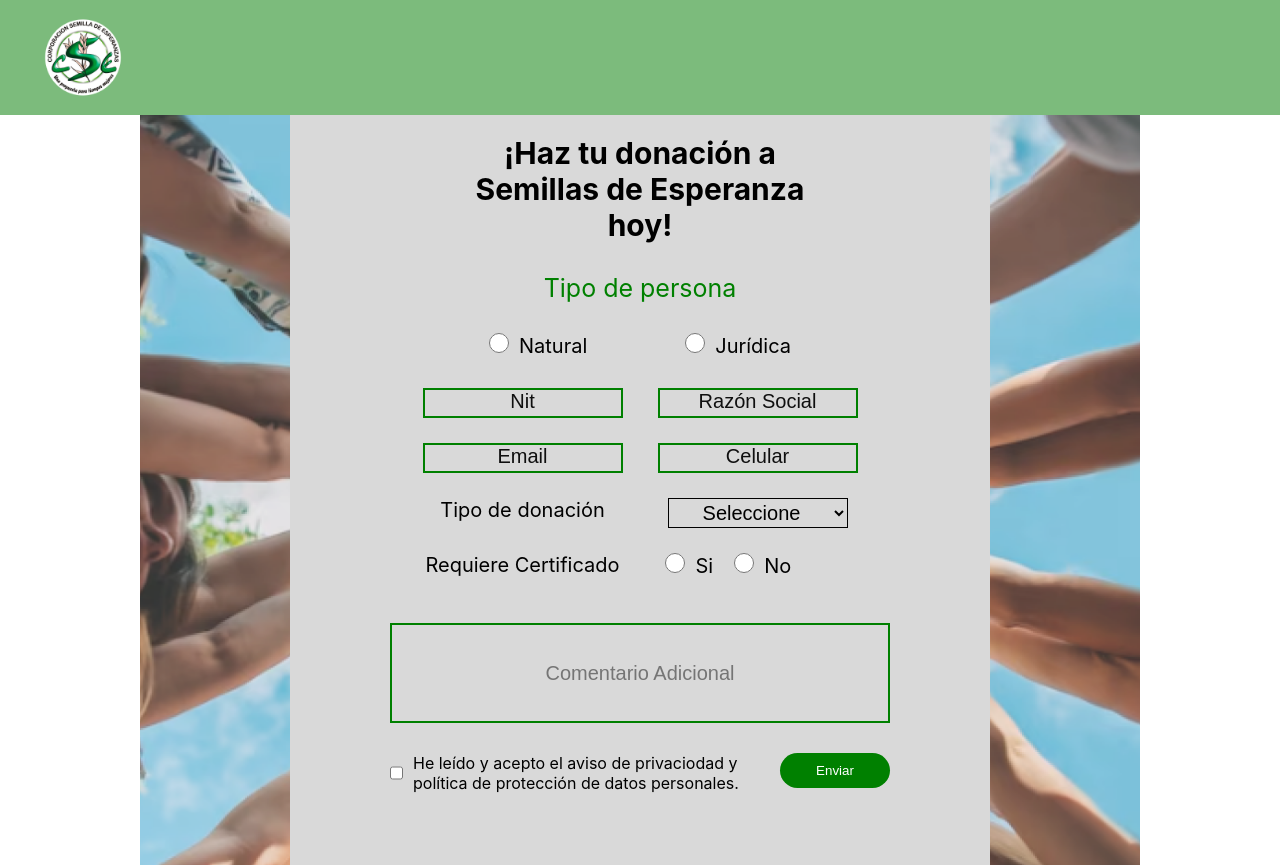
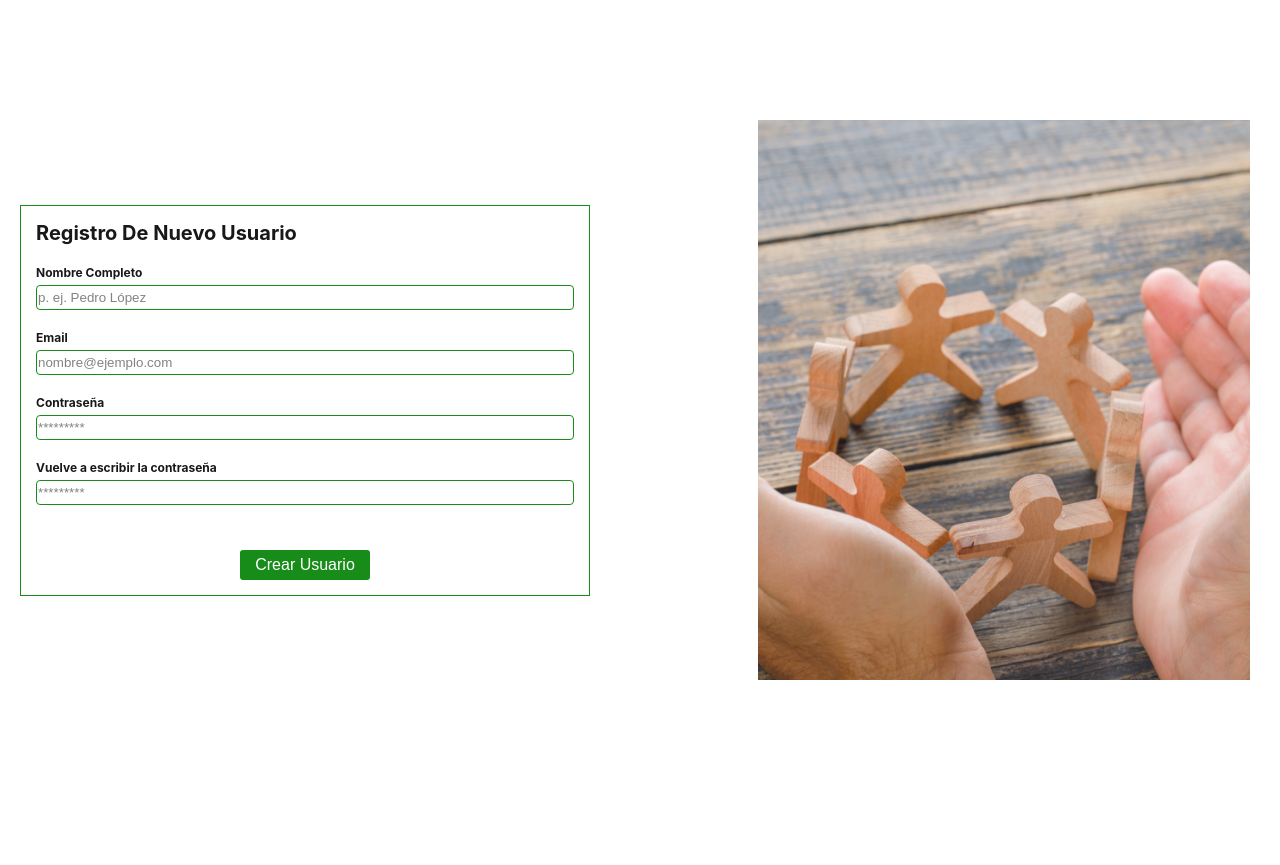
Before and after one commit to programateacademy/6-Corporaci-n-Semilla-de-Esperanzas-Front-end, a React (Create React App) app: page / in a window 1280 px wide. After the commit the page ends 800 px from the top, so only its background shows below. Built offline with nearby package versions, Linux system fonts and the light colour scheme.

Commit message:
formulario registro usuario terminado en celular

```diff
--- a/package.json
+++ b/package.json
@@ -8,6 +8,7 @@
     "@testing-library/user-event": "^13.5.0",
     "react": "^18.2.0",
     "react-dom": "^18.2.0",
+    "react-icon": "^1.0.0",
     "react-icons": "^4.7.1",
     "react-scripts": "5.0.1",
     "web-vitals": "^2.1.4"
--- a/src/App.css
+++ b/src/App.css
@@ -6,7 +6,7 @@
 
 @media (max-width: 900px) {
   .App{
-    background-image:url(./images/manos1.png);
+    /* background-image:url(./images/manos1.png); */
     background-repeat: no-repeat;
     background-size: cover;
     background-position: center center;
--- a/src/App.js
+++ b/src/App.js
@@ -3,6 +3,7 @@ import './App.css';
 import { Aside } from './components/Aside';
 import { Footer } from './components/Footer';
 import { Form } from './components/Form';
+import NewUser from './components/Form-new-user';
 import { Header } from './components/Header';
 import { Session } from './components/Session';
 
@@ -10,13 +11,15 @@ import { Session } from './components/Session';
 function App() {
   return (
     <div className="App">
-      <Header/>
+
+      <NewUser/>
+      {/* <Header/>
       <div className='content'>
-        {/* <div className='lateral'><Aside/></div>
-        <div className='central-body'><Session/></div> */}
+        <div className='lateral'><Aside/></div>
+        <div className='central-body'><Session/></div>
         <Form></Form>
       </div>
-      <Footer/>
+      <Footer/> */}
     </div>
   );
 }
--- /dev/null
+++ b/src/components/Form-new-user.jsx
@@ -0,0 +1,46 @@
+import React from "react";
+import "../newuser.css";
+import ImgNewUser from "../images/Img_NewUser.png";
+
+const NewUser = () => {
+
+    return (
+    <div className="container-newuser">
+
+        <div className="container-form">
+            <div className="container-form-newuser">
+                <span>Registro De Nuevo Usuario</span>
+                <form action="#">
+
+                    <label for="name">Nombre Completo</label>
+                    <input type="text" id="name" placeholder="p. ej. Pedro López" />
+
+                    <label for="email">Email</label>
+                    <input type="text" id="email" placeholder="nombre@ejemplo.com" />
+
+                    <label for="password">Contraseña</label>
+                    <input type="text" id="password" placeholder="*********" />
+
+                    <label for="repeatpassword">Vuelve a escribir la contraseña</label>
+                    <input type="text" id="repeatpassword" placeholder="*********" />
+
+                    <button type="submit">Crear Usuario</button>
+
+                </form>
+
+            </div>
+
+
+            <div className="img-newuser">
+
+            </div>
+
+        </div>
+
+
+
+    </div>
+  )
+};
+
+export default NewUser;
--- /dev/null
+++ b/src/newuser.css
@@ -0,0 +1,136 @@
+*{
+    margin: 0;
+    padding: 0;
+    box-sizing: border-box;
+}
+
+html {
+    font-size: 62.5%;
+}
+
+:root {
+    --green-fundacion: #008000;
+
+}
+
+.img-newuser{
+    display: none;
+}
+
+@media (min-width: 768px) {
+    .img-newuser{
+       background-image: url(./images/Img_NewUser.png);
+       background-repeat: no-repeat;
+       background-position: right;
+       background-size: contain;
+       display: flex;
+       justify-content: center;
+       align-items: center;
+       height: 70vh;
+       width: 50vw;
+       margin-right: 10px;
+
+
+    }
+  }
+
+
+.container-newuser{
+    display: flex;
+    justify-content: center;
+    align-items: center;
+    background-image: url(./images/Img_NewUser.png);
+    background-repeat: no-repeat;
+    background-size: cover;
+    background-position: center center;
+    height: 100vh;
+    width: 100vw;
+    overflow: hidden;
+
+}
+
+@media (min-width: 768px) {
+    .container-newuser{
+        background-image:none;
+
+    }
+  }
+
+@media (min-width: 768px) {
+  .container-form-newuser{
+    border: 1px solid var(--green-fundacion);
+    padding: 15px;
+
+  }
+}
+
+.container-form{
+    background-color: #D9D9D9;
+    border-radius: 10px;
+    opacity: 0.90;
+    padding: 20px;
+    display: flex;
+    flex-direction: column;
+    justify-content: center;
+    align-items: center;
+    height: 50vh;
+}
+
+
+@media (min-width: 768px) {
+    .container-form{
+        background-color: transparent;
+        display: grid;
+        grid-template-columns: repeat(2, 1fr);
+        gap: 20px;
+        align-content: center;
+
+    }
+  }
+
+
+
+form{
+    font-weight: bold;
+    display: flex;
+    flex-direction: column;
+
+}
+
+.container-newuser span{
+    font-weight: bold;
+    font-size: 2rem;
+}
+
+
+label{
+   font-size: 1.2rem;
+   padding: 2rem 0 0.5rem 0;
+
+}
+
+
+input{
+    background-color: transparent;
+    border-radius: 4px;
+    border: 1px solid var(--green-fundacion);
+    caret-color: var(--green-fundacion);
+    padding: 0.4rem 0.1rem;
+    cursor:move;
+}
+
+button{
+    display: block;
+    margin: 0  auto;
+    background-color: var(--green-fundacion);
+    color: #fff;
+    border: none;
+    text-align: center;
+    text-decoration: none;
+    font-size: 16px;
+    border-radius: 3px;
+    margin-top: 45px;
+    width: 13rem;
+    height: 3rem;
+
+}
```
Also changed, not shown: src/images/Img_NewUser.png (added), 1 other file (tests, documents, lock files or other folders).
